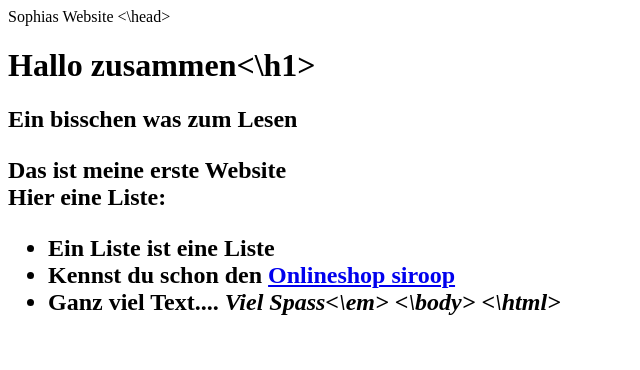
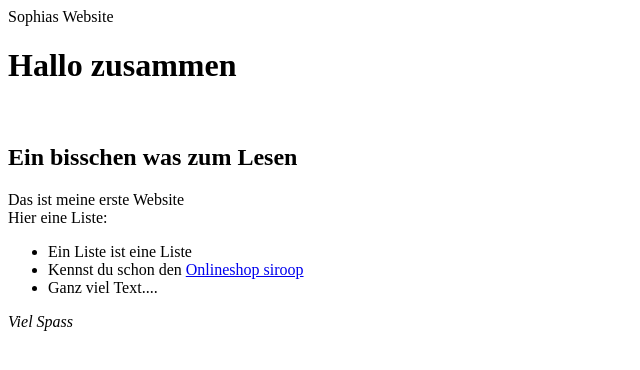
Before and after one commit to sophialammer/sophialammer.github.io, a plain HTML site: page index.html in a window 1280 px wide. Shown: the whole page, without its empty margins (0-640 px from the left). Drawn offline with Linux system fonts and the light colour scheme.

Commit message:
third commit: just saying something

```diff
--- a/index.html
+++ b/index.html
@@ -1,15 +1,15 @@
 <html>
 <head>
 Sophias Website
-<\head>
+</head>
 <body>
-<h1>Hallo zusammen<\h1><br/>
-<h2>Ein bisschen was zum Lesen<h2\>
+<h1>Hallo zusammen</h1><br/>
+<h2>Ein bisschen was zum Lesen</h2>
 <p>Das ist meine erste Website<br/>
 Hier eine Liste:
-<ul><li>Ein Liste ist eine Liste<li\>
-<li>Kennst du schon den <a href="https://siroop.ch/">Onlineshop siroop</a><li\>
-<li>Ganz viel Text....<li\><ul\>
-<em>Viel Spass<\em>
-<\body>
-<\html>
+<ul><li>Ein Liste ist eine Liste</li>
+<li>Kennst du schon den <a href="https://siroop.ch/">Onlineshop siroop</a></li>
+<li>Ganz viel Text....</li></ul>
+<em>Viel Spass</em>
+</body>
+</html>
```
